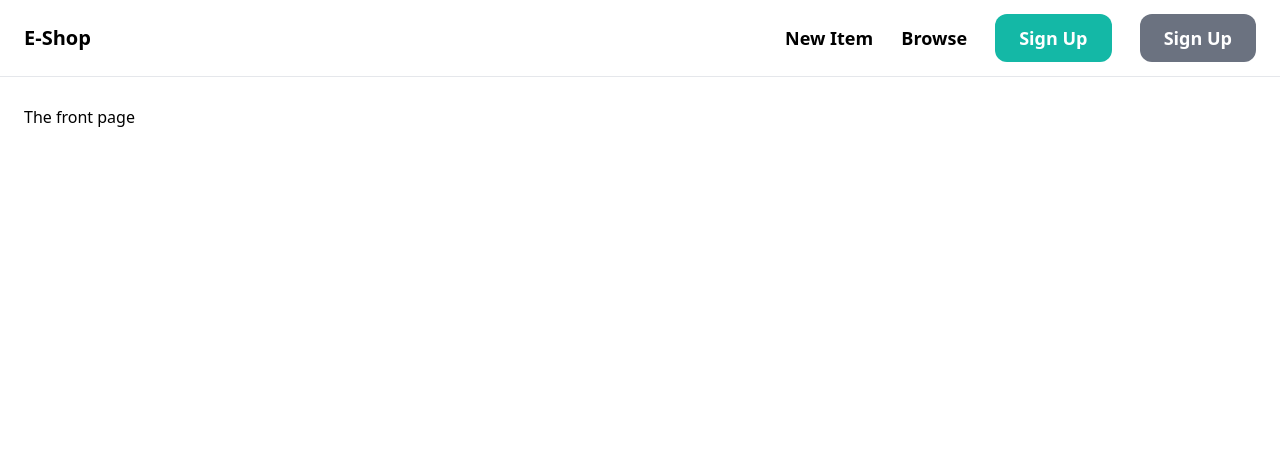
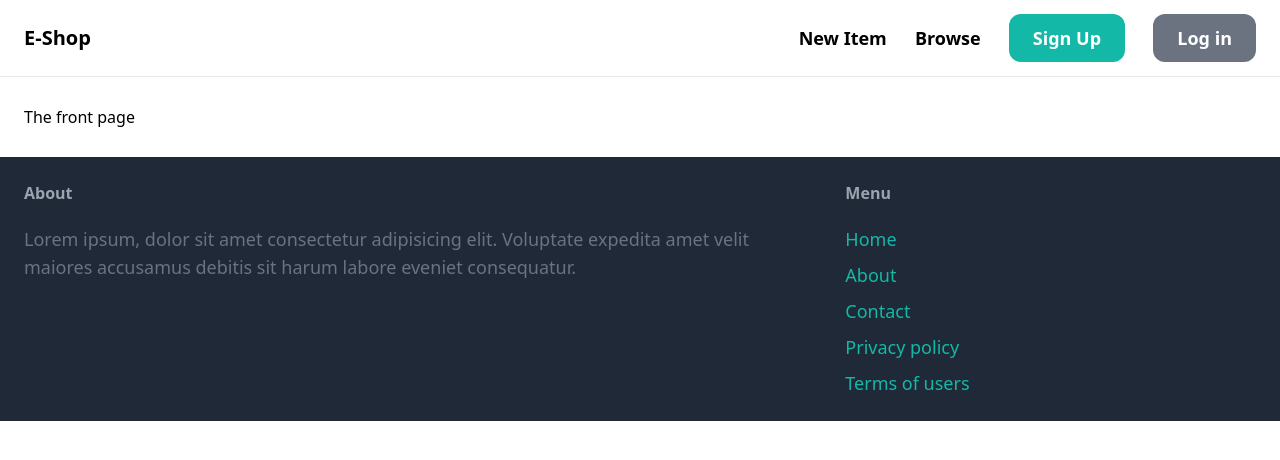
Before and after one commit to ShahinurAlamBhuiyan/e-shop, a Django app: page / in a window 1280 px wide. Shown: the top 460 px of the page. Run offline with Django 4.2, Linux system fonts and the light colour scheme; some libraries are stand-ins or nearby versions.

Commit message:
complete footer

```diff
--- a/eshop/core/templates/core/base.html
+++ b/eshop/core/templates/core/base.html
@@ -1,11 +1,13 @@
 <!DOCTYPE html>
 <html lang="en">
+
 <head>
     <meta charset="UTF-8">
     <meta name="viewport" content="width=device-width, initial-scale=1.0">
     <script src="https://cdn.tailwindcss.com"></script>
     <title>{%block title%}{%endblock%} | E-Shop</title>
 </head>
+
 <body>
     <nav class="py-6 px-6 flex justify-between items-center border-b border-gray-200">
         <a href="/" class="text-xl font-semibold">E-Shop</a>
@@ -13,12 +15,60 @@
             <a href="#" class="text-lg font-semibold hover:text-gray-500">New Item</a>
             <a href="#" class="text-lg font-semibold hover:text-gray-500">Browse</a>
 
-            <a href="#" class="px-6 py-3 text-lg font-semibold bg-teal-500 text-white rounded-xl hover:bg-teal-700">Sign Up</a>
-            <a href="#" class="px-6 py-3 text-lg font-semibold bg-gray-500 text-white rounded-xl hover:bg-gray-700">Sign Up</a>
+            <a href="#" class="px-6 py-3 text-lg font-semibold bg-teal-500 text-white rounded-xl hover:bg-teal-700">Sign
+                Up</a>
+            <a href="#" class="px-6 py-3 text-lg font-semibold bg-gray-500 text-white rounded-xl hover:bg-gray-700">Log
+                in</a>
         </div>
     </nav>
+
     <div class="px-6 py-7">
         {% block content%}{%endblock%}
     </div>
+
+    <footer class="py-6 px-6 flex justify-between bg-gray-800">
+        <div class="w-2/3 pr-10">
+            <h3 class="mb-5 font-semibold text-gray-400">
+                About
+            </h3>
+            <p class="text-lg text-gray-500">
+                Lorem ipsum, dolor sit amet consectetur adipisicing elit. Voluptate expedita amet velit maiores
+                accusamus debitis sit harum labore eveniet consequatur.
+            </p>
+        </div>
+        <div class="w-1/3">
+            <h3 class="mb-5 font-semibold text-gray-400">
+                Menu
+            </h3>
+            <ul class="space-y-2">
+                <li>
+                    <a href="{% url 'index' %}" class="text-lg text-teal-500 hover:text-teal-700">
+                        Home
+                    </a>
+                </li>
+                <li>
+                    <a href="#" class="text-lg text-teal-500 hover:text-teal-700">
+                        About
+                    </a>
+                </li>
+                <li>
+                    <a href="{% url 'contact'%}" class="text-lg text-teal-500 hover:text-teal-700">
+                        Contact
+                    </a>
+                </li>
+                <li>
+                    <a href="#" class="text-lg text-teal-500 hover:text-teal-700">
+                        Privacy policy
+                    </a>
+                </li>
+                <li>
+                    <a href="#" class="text-lg text-teal-500 hover:text-teal-700">
+                        Terms of users
+                    </a>
+                </li>
+            </ul>
+        </div>
+    </footer>
 </body>
+
 </html>
```
